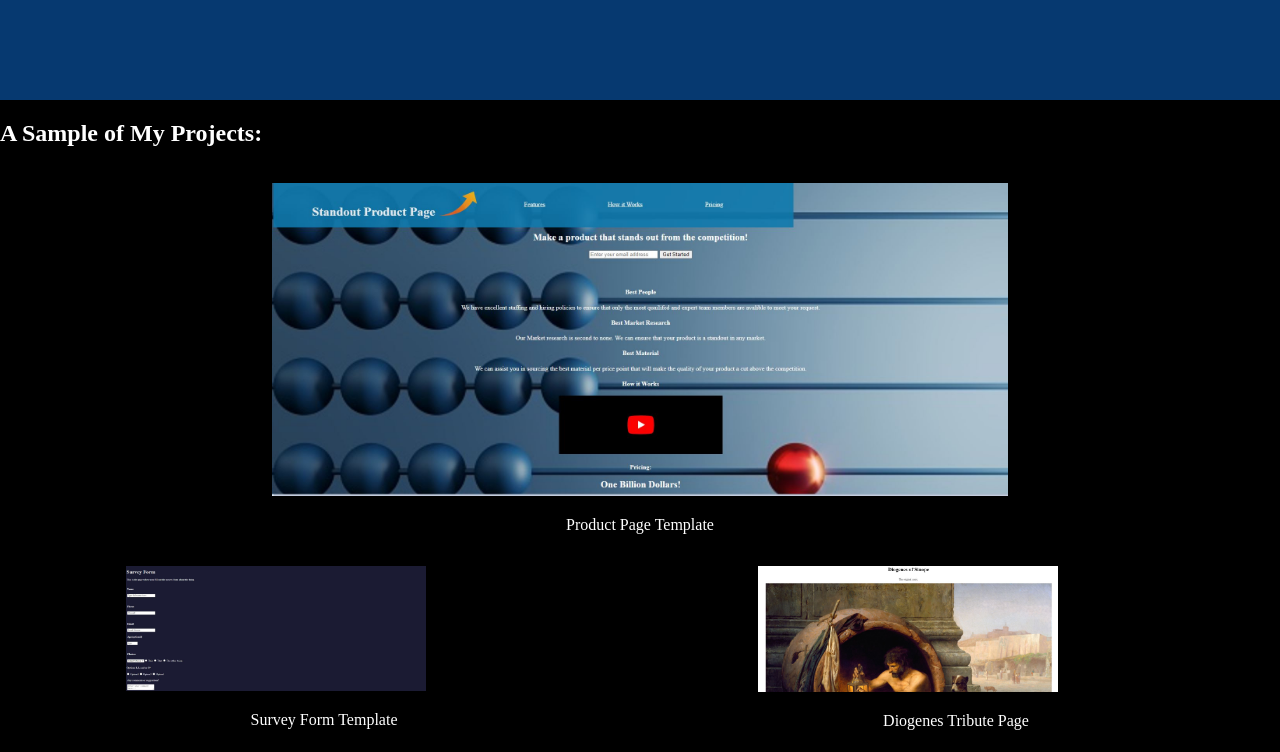
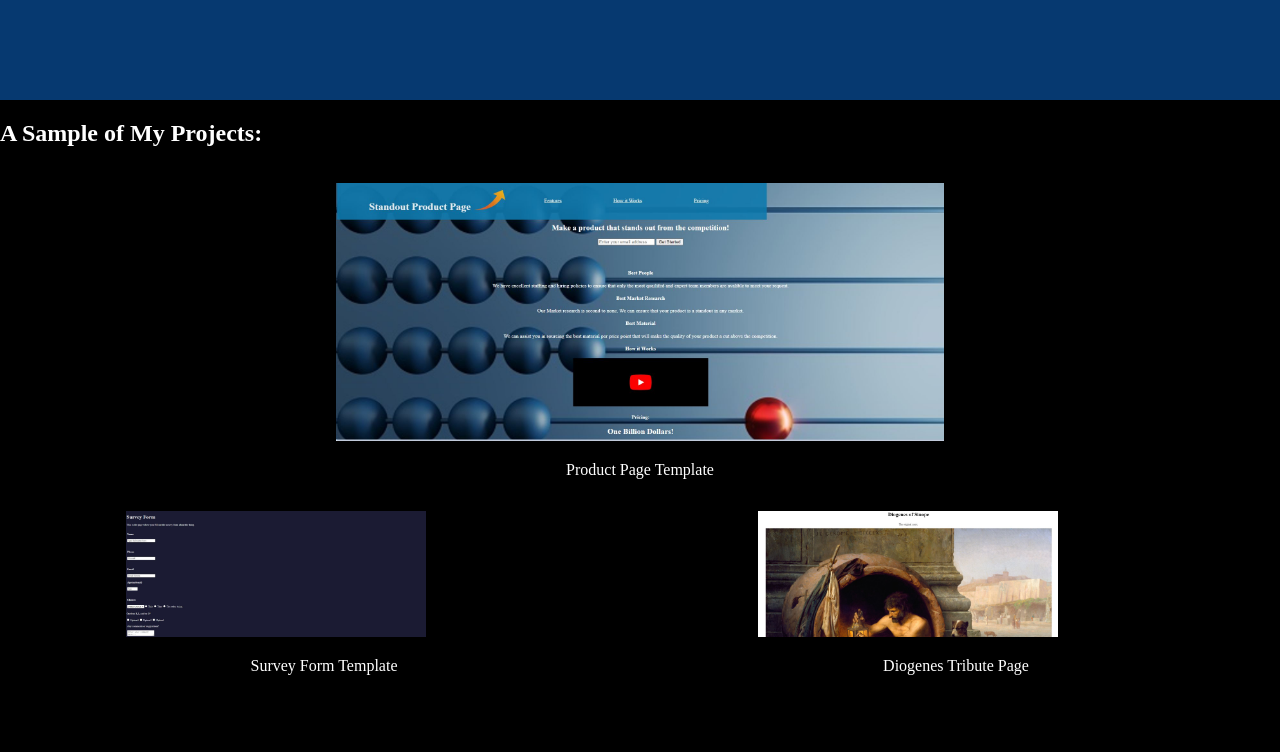
Before and after one commit to Bryandalton/Webdesign-Portfolio, a plain HTML site: page index.html in a window 1280 px wide. Shown: the part 700-1452 px from the top of the page. Drawn offline with Linux system fonts and the light colour scheme.

Commit message:
consolidated CSS

```diff
--- a/assets/style.css
+++ b/assets/style.css
@@ -66,14 +66,10 @@ body {
     background: #063970;
   }
 
-  #projects {
-    align-items: center;
-  }
-
   #first-project {
     display: flex;
     /* justify-content: center; */
-    width: 60%;
+    width: 50%;
     margin: auto;
   }
 
```
